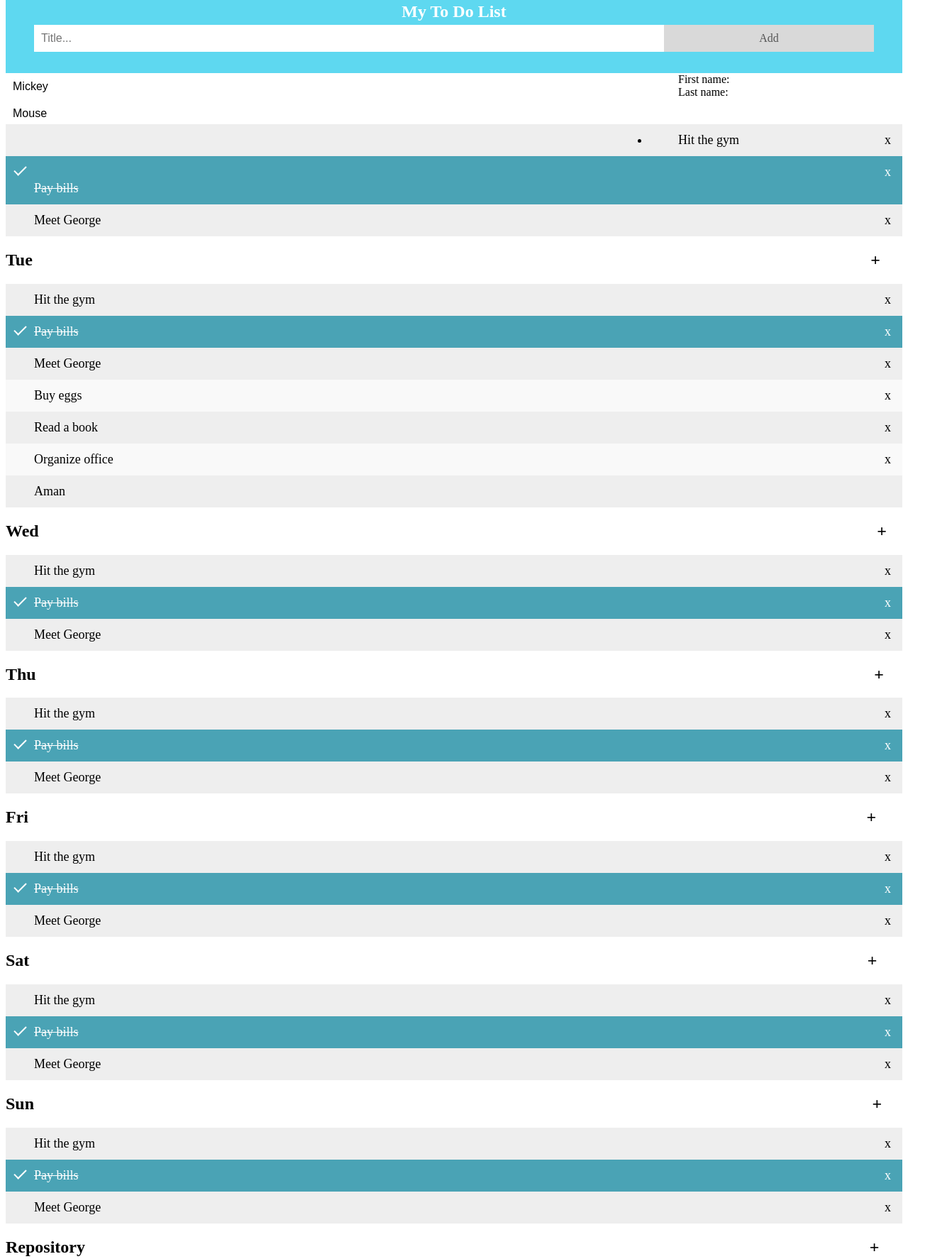
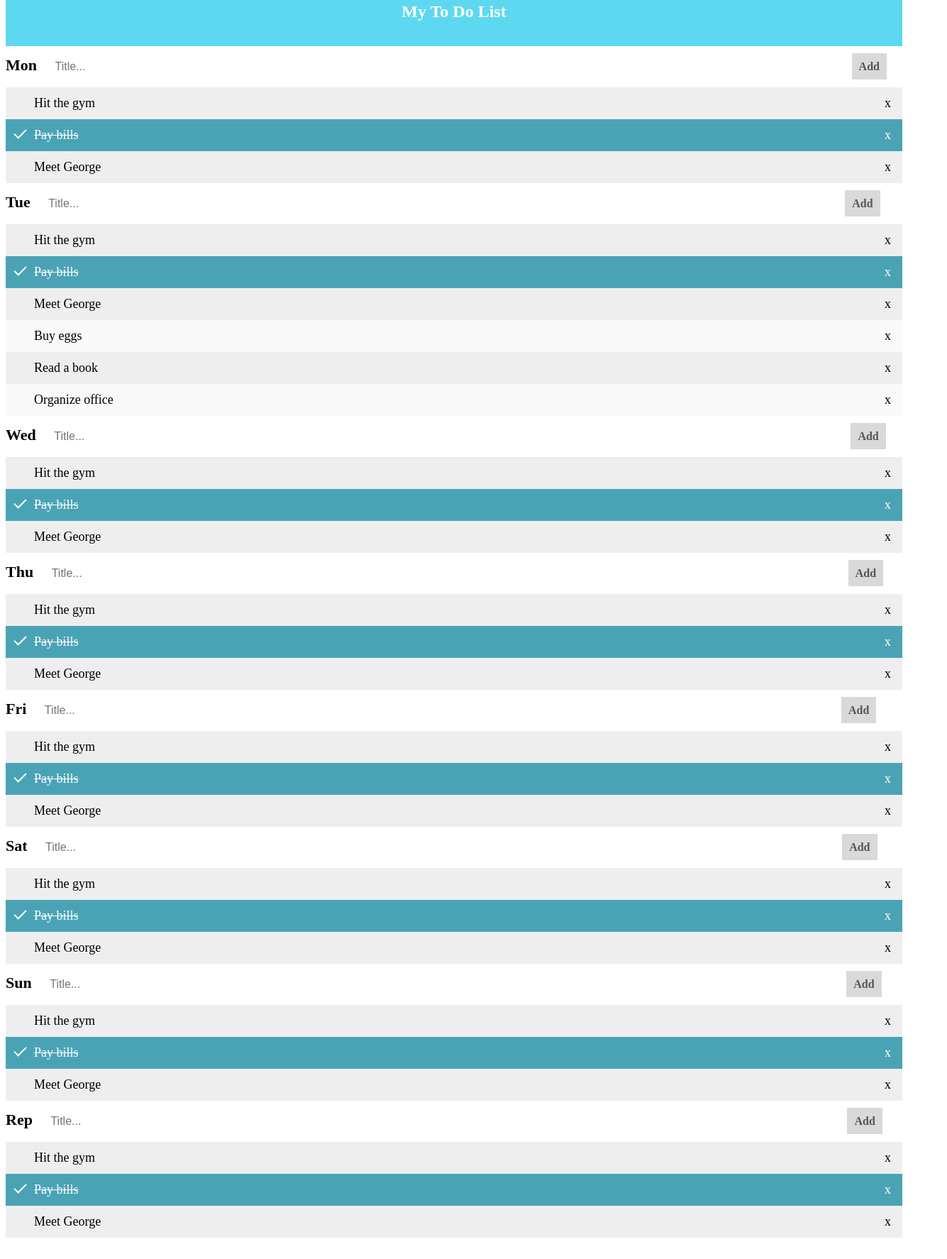
Before and after one commit to bayramn/to-do-list-app, a plain HTML site: page index.html in a window 1280 px wide. Shown: the part 40-1814 px from the top of the page at 71% size, 1335 px wide, since content can reach past the window. After the commit the page ends 1792 px from the top, so only its background shows below. Drawn offline with Linux system fonts and the light colour scheme.

Commit message:
New Version to do list

```diff
--- a/index.html
+++ b/index.html
@@ -11,33 +11,19 @@
 
 <div id="myDIV" class="header">
   <h2 style="margin:5px">My To Do List</h2>
-  <input type="text" id="myInput" placeholder="Title...">
-  <span  class="addBtn">Add</span>
+
 </div>
 <div>
-		<!--<form>
-			Mon
-			<input type="text" id="myInput1" placeholder="Title...">
-			<br>
-		</form>
-		</div> -->
+	<!-- just note -->
 
-		<form action="/action_page.php">
-  First name:
-  <input type="text" name="firstname" value="Mickey">
-  <br>
-  Last name:<br>
-  <input type="text" name="lastname" value="Mouse">
-  <br><br>
-  <input type="submit" value="Submit">
-</form>
 <div>
 
-	<ul id="myUlMon">
-
-
-	<!--<h2 style=""> Mon <span class="addBtnMon" style="margin-left: 93%"> + </span></h2> -->
-<input type="text" id="myInput1" placeholder="Title..." style="margin-left: 30%">
+	<ul id="myUl">
+<form>
+Mon
+<input type="text" name="hello" id="myInput" placeholder="Title...">
+  <span  class="addBtn">Add</span>
+</form>
 	 <li>Hit the gym</li>
  	 <li class="checked">Pay bills</li>
  	 <li>Meet George</li>
@@ -45,7 +31,11 @@
 
 
 <ul id="myUL">
-	<h2> Tue <span class="addBtnMon" style="margin-left: 93%"> + </span></h2>
+	<form>
+Tue
+<input type="text" name="hello" id="myInput" placeholder="Title...">
+  <span  class="addBtn">Add</span>
+</form>
   <li>Hit the gym</li>
   <li class="checked">Pay bills</li>
   <li>Meet George</li>
@@ -54,42 +44,66 @@
   <li>Organize office</li>
 </ul>
 
-<ul id="myUlWed">
-	<h2> Wed <span class="addBtnMon" style="margin-left: 93%"> + </span></h2>
+<ul id="myUl">
+	<form>
+Wed
+<input type="text" name="hello" id="myInput" placeholder="Title...">
+  <span  class="addBtn">Add</span>
+</form>
 	 <li>Hit the gym</li>
  	 <li class="checked">Pay bills</li>
  	 <li>Meet George</li>
 </ul>
 
-<ul id="myUlThu">
-	<h2> Thu <span class="addBtnMon" style="margin-left: 93%"> + </span></h2>
+<ul id="myUl">
+	<form>
+Thu
+<input type="text" name="hello" id="myInput" placeholder="Title...">
+  <span  class="addBtn">Add</span>
+</form>
 	 <li>Hit the gym</li>
  	 <li class="checked">Pay bills</li>
  	 <li>Meet George</li>
 </ul>
 
-<ul id="myUlFri">
-	<h2> Fri <span class="addBtnMon" style="margin-left: 93%"> + </span></h2>
+<ul id="myUl">
+	<form>
+Fri
+<input type="text" name="hello" id="myInput" placeholder="Title...">
+  <span  class="addBtn">Add</span>
+</form>
 	 <li>Hit the gym</li>
  	 <li class="checked">Pay bills</li>
  	 <li>Meet George</li>
 </ul>
 
-<ul id="myUlSat">
-	<h2> Sat <span class="addBtnMon" style="margin-left: 93%"> + </span></h2>
+<ul id="myUl">
+	<form>
+Sat
+<input type="text" name="hello" id="myInput" placeholder="Title...">
+  <span  class="addBtn">Add</span>
+</form>
 	 <li>Hit the gym</li>
  	 <li class="checked">Pay bills</li>
  	 <li>Meet George</li>
 </ul>
-<ul id="myUlSun">
-	<h2> Sun <span class="addBtnMon" style="margin-left: 93%"> + </span></h2>
+<ul id="myUl">
+	<form>
+Sun
+<input type="text" name="hello" id="myInput" placeholder="Title...">
+  <span  class="addBtn">Add</span>
+</form>
 	 <li>Hit the gym</li>
  	 <li class="checked">Pay bills</li>
  	 <li>Meet George</li>
 </ul>
 
-<ul id="myUlRep">
-	<h2> Repository <span class="addBtnMon" style="margin-left: 87%"> + </span></h2>
+<ul id="myUl">
+	<form>
+Rep
+<input type="text" name="hello" id="myInput" placeholder="Title...">
+  <span  class="addBtn">Add</span>
+</form>
 	 <li>Hit the gym</li>
  	 <li class="checked">Pay bills</li>
  	 <li>Meet George</li>
--- a/script.js
+++ b/script.js
@@ -1,4 +1,5 @@
 window.onload=function(){
+//  Creating close button "x" and appending to each list item
 var liList= document.getElementsByTagName('LI');
     for (var i =0; i <= liList.length-1; i++) {
         var span = document.createElement("span");
@@ -6,34 +7,46 @@ var span = document.createElement("span");
         span.appendChild(xSpan);
         span.className ='close';
         liList[i].appendChild(span);
-
+    }
+//code for to display checked list item
+var ulList = document.getElementsByTagName('UL');
+    for (var i=0; i<=ulList.length-1; i++){
+        var list =  ulList[i];
+        list.addEventListener('click', function(ev){
+            if (ev.target.tagName === 'LI') {
+            ev.target.classList.toggle("checked");
+            }
+        });
     }
 
-    var list =  document.querySelector('ul');
- list.addEventListener('click', function(ev){
+// code for list items to delete when clicked "x" button
+      var close = document.getElementsByTagName('SPAN');
+    for (var i =1; i <= close.length-1; i++) {
+        close[i].onclick = function() {
+            if (this.className=='close') {
+                this.style.display = 'none';
+                this.parentElement.style.display = 'none';
+            }
+        };
+    }
 
-  if (ev.target.tagName === 'LI') {
-ev.target.classList.toggle("checked");}
 
-});
-
-//window.onload=function(){
-    var addButton = document.querySelector(".addBtn");
-    addButton.addEventListener('click',function() {
-    var txt = document.getElementById("myInput").value;
-    var node = document.createElement("LI");
-    var txtNode = document.createTextNode(txt);
-    node.appendChild(txtNode);
-    document.getElementById("myUL").appendChild(node);
-    document.getElementById('myInput').value ='';
+// code for adding new list itme when clicked "Add" button
+var addButton= document.getElementsByClassName('addBtn');
+    for (var j=0; j<= addButton.length-1; j++) {
+        addButton[j].addEventListener('click', function() {
+            var txt1 = this.previousSibling.previousSibling.value;
+            var node1 = document.createElement("LI");
+            var txtNode1 = document.createTextNode(txt1);
+            node1.appendChild(txtNode1);
+            this.parentElement.parentElement.appendChild(node1);
+            this.previousSibling.previousSibling.value ='';
 
             var span = document.createElement("span");
             var xSpan = document.createTextNode("x");
             span.appendChild(xSpan);
             span.className ='close';
-    node.appendChild(span);
-     var close = document.getElementsByTagName('SPAN');
-
+            node1.appendChild(span);
 
                 for (var i =1; i <= close.length-1; i++) {
                     close[i].onclick = function() {
@@ -42,30 +55,10 @@ ev.target.classList.toggle("checked");}
                         this.style.display = 'none';
                          this.parentElement.style.display = 'none';
                         }
-
                     };
                 }
         });
-
-
-
-
-     var close = document.getElementsByTagName('SPAN');
-        //console.log(close);
-    for (var i =1; i <= close.length-1; i++) {
-    close[i].onclick = function() {
-if (this.className=='close') {
-        this.style.display = 'none';
-        this.parentElement.style.display = 'none';}
-
-    };
     }
 
 
-var txt1 = "Aman";
-var node1 = document.createElement("LI");
-    var txtNode1 = document.createTextNode(txt1);
-    node1.appendChild(txtNode1);
-document.getElementById("myUL").appendChild(node1);
-
 }
--- a/style.css
+++ b/style.css
@@ -12,6 +12,12 @@ ul {
 #myDIV {
     background-color:   #5ED8F0;
 }
+
+form {
+    font-size: 22px;
+    font-weight: bold;
+}
+
 
 /* Style the list items */
 ul li {
@@ -94,9 +100,9 @@ input {
     margin: 0;
     border: none;
     border-radius: 0;
-    width: 75%;
-    padding: 10px;
-    float: left;
+    width: 90%;
+    padding: 20px;
+  /*  float: left; */
     font-size: 16px;
 }
 
@@ -106,7 +112,7 @@ input {
     width: 25%;
     background: #d9d9d9;
     color: #555;
-    float: left;
+  /*   float: right; */
     text-align: center;
     font-size: 16px;
     cursor: pointer;
```
Lines whose indentation alone changed are shown as unchanged.
